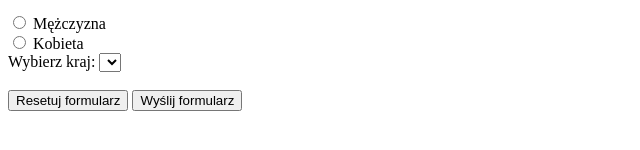
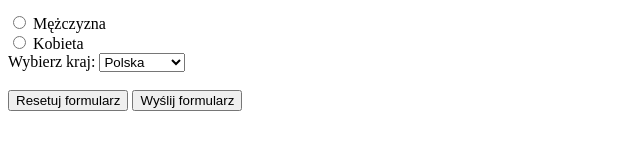
Before and after one commit to stasivmatvii/project-08-1-TP, a plain HTML site: page index.html in a window 1280 px wide. Shown: the part 298-448 px from the top of the page, 0-640 px from the left. Drawn offline with Linux system fonts and the light colour scheme.

Commit message:
index.html

```diff
--- a/index.html
+++ b/index.html
@@ -30,10 +30,10 @@
       <label for="female">Kobieta</label><br>
 
       <label for="country">Wybierz kraj:</label>
-      <select id="country" name="country" required>
-           <option value ="Poland"Polska</option>
-           <option value ="Netherlands"Niderlandy</option>
-           <option value ="Germany"Niemcy</option>
+      <select id="country" name="country">
+           <option value ="Poland">Polska</option>
+           <option value ="Netherlands">Niderlandy</option>
+           <option value ="Germany">Niemcy</option>
       </select><br><br>
       <button type="reset">Resetuj formularz</button>
       <button type="submit">Wyślij formularz</button>
```
